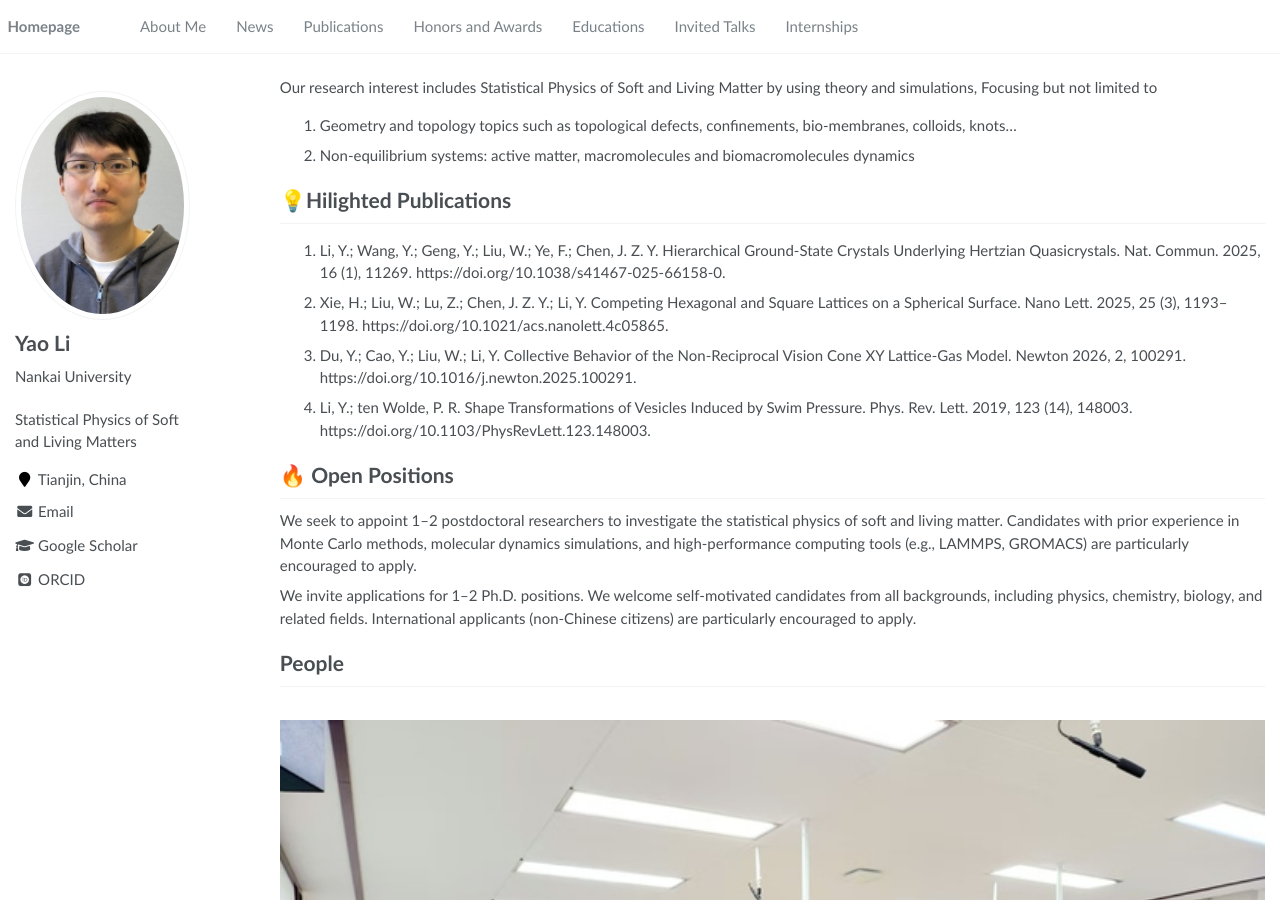
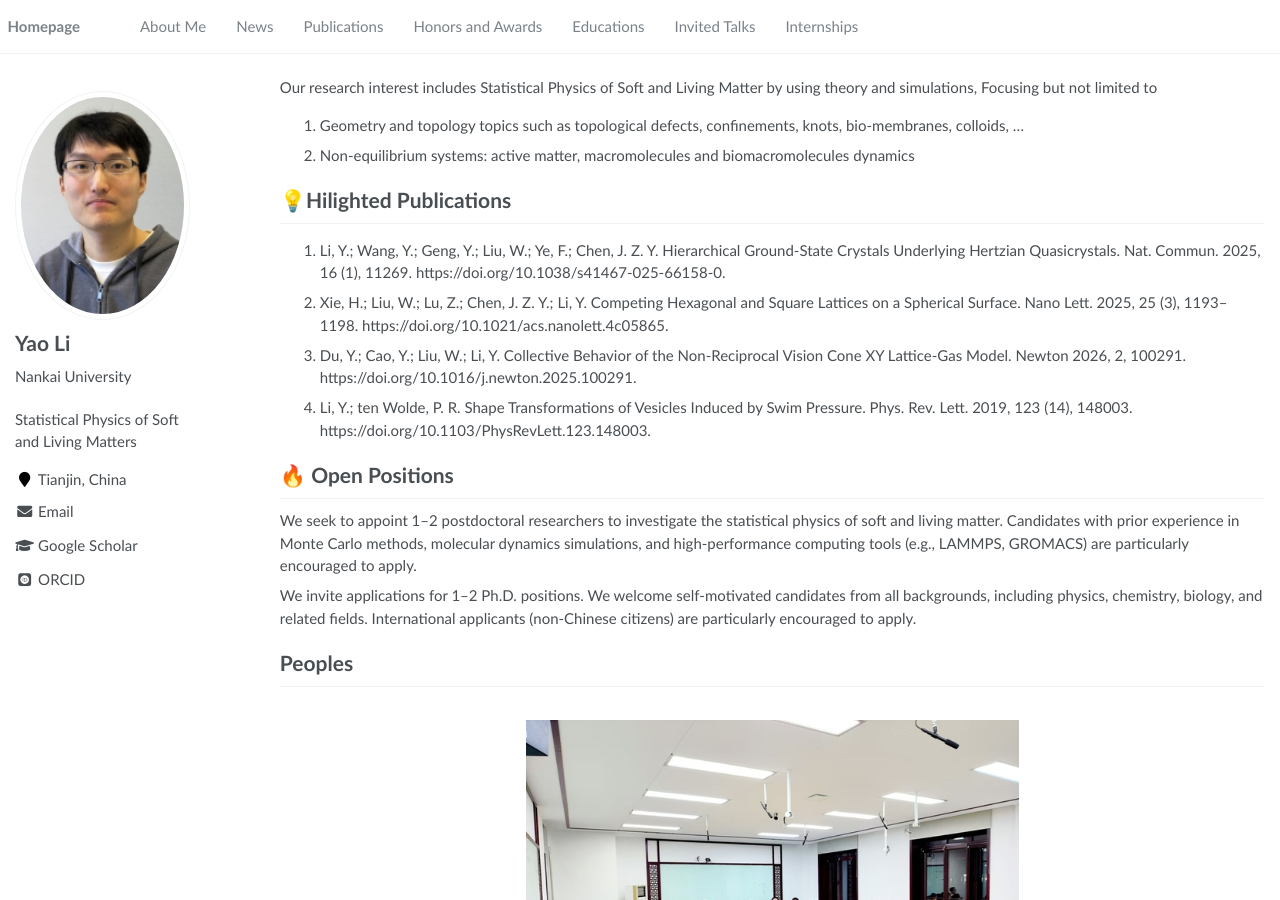
Before and after one commit to lliyao/lliyao.github.io, a Jekyll site: the page built from _pages/about.md, in a window 1280 px wide and 900 px high. Built offline with Jekyll 4.4.1, drawn with Linux system fonts in a browser that asks for light colours; some web fonts are replaced.

Commit message:
Update about.md

```diff
--- a/_pages/about.md
+++ b/_pages/about.md
@@ -18,7 +18,7 @@ redirect_from:
 <span class='anchor' id='about-me'></span>
 
 Our research interest includes Statistical Physics of Soft and Living Matter by using theory and simulations, Focusing but not limited to
-1. Geometry and topology topics such as topological defects, confinements, bio-membranes, colloids, knots...
+1. Geometry and topology topics such as topological defects, confinements, knots, bio-membranes, colloids, ...
 2. Non-equilibrium systems: active matter, macromolecules and biomacromolecules dynamics
 
 # 💡Hilighted Publications
@@ -38,11 +38,11 @@ We seek to appoint 1–2 postdoctoral researchers to investigate the statistical
 We invite applications for 1–2 Ph.D. positions. We welcome self-motivated candidates from all backgrounds, including physics, chemistry, biology, and related fields. International applicants (non-Chinese citizens) are particularly encouraged to apply.
 
 
-# People
+# Peoples
 
 <p align="center">
     <br>
-    <img src="images/groupPhoto.jpg" width="100%"/>
+    <img src="images/groupPhoto.jpg" width="50%"/>
     <br>
 </p>
 
```
